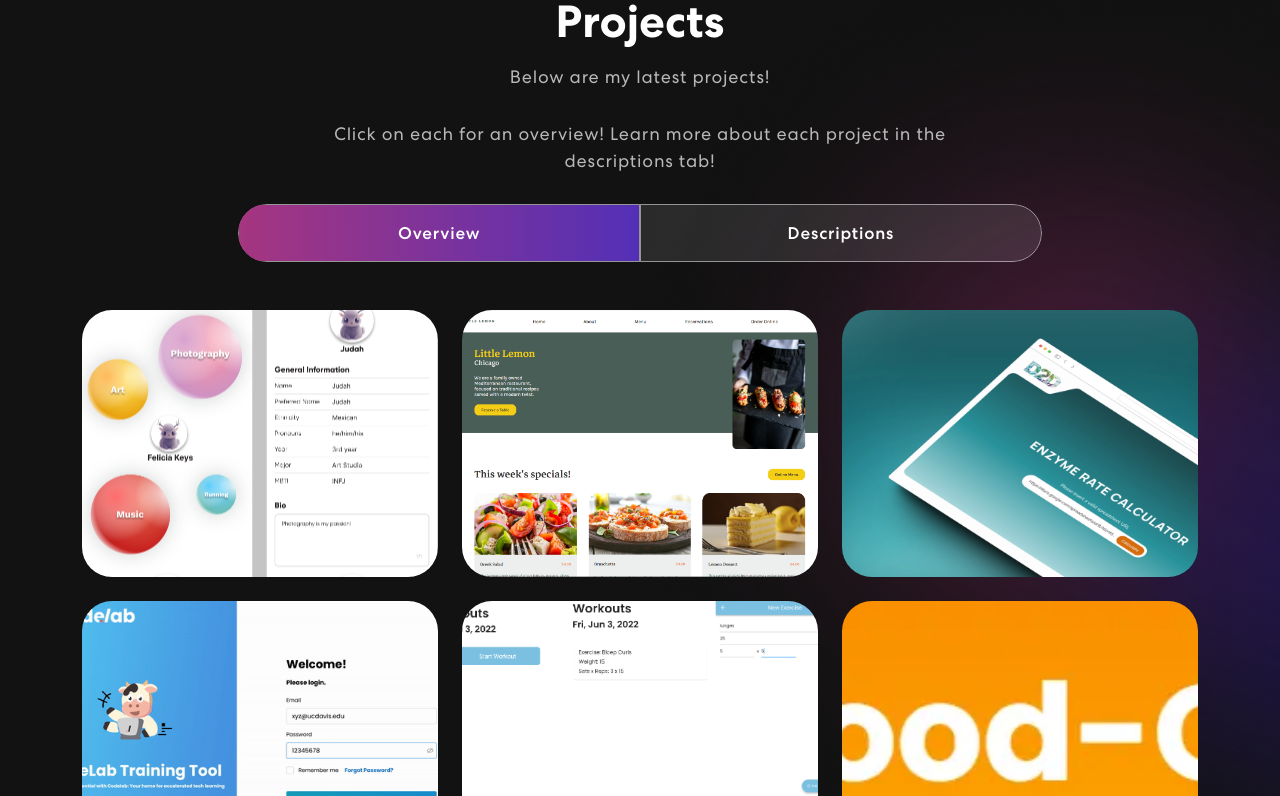
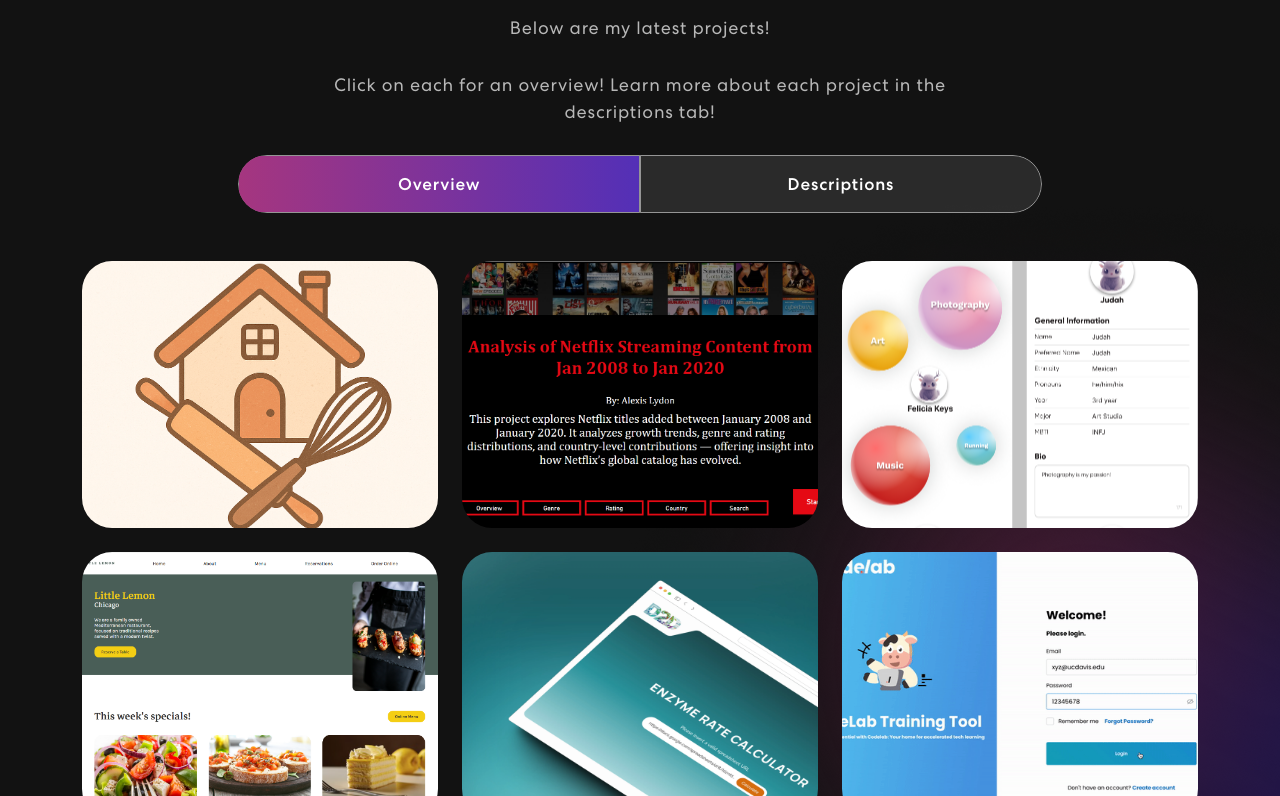
Before and after one commit to alexisbl14/personal-portfolio, a React (Vite) app: page / in a window 1280 px wide. Shown: the part 2004-2800 px from the top of the page. Built offline with nearby package versions, Linux system fonts and the light colour scheme.

Commit message:
update projects

```diff
--- a/src/components/Projects.tsx
+++ b/src/components/Projects.tsx
@@ -1,5 +1,7 @@
 import { Container, Row, Col, Nav, Tab } from "react-bootstrap";
 import { ProjectCard } from "./ProjectCard";
+import bakersHubImg from "../assets/img/bakers-hub.png";
+import netflixImg from "../assets/img/netflix-project.PNG";
 import davisDotImg from "../assets/img/davis-dot2.PNG";
 import littleLemonImg from "../assets/img/little-lemon.png";
 import d2dImg from "../assets/img/d2d-enzyme-rate-calculator.webp";
@@ -11,6 +13,35 @@
 function Projects() {
 
     const projects = [
+        {
+            projTitle: "Baker's Hub (Tentative)",
+            role: "Developer, Designer",
+            imgUrl: bakersHubImg,
+            timeframe: "April 2025 - present",
+            projDesc: "This project is a web app designed for bakers (and eventually other craft-based microbusinesses) to manage their day-to-day operations—from ingredient tracking and recipe costs to sales and event prep, while also supporting learning (later add on) and business growth.",
+            tasks: ["Set up user accounts using Django Rest Framework (DRF) with Token Authentication and permissions.",
+                    "Set up models including Ingredients, Recipes, and RecipeIngredient.",
+                    "Created API endpoints to create, list, update, and delete (CRUD).",
+                    "Implemented Unit Tests with 100% code coverage.",
+                    "Added views to give the user a suggested price based on a given profit margin, and to add and deduct ingredient amounts in inventory."
+            ],
+            skills: ["Python", "SQL", "Django", "DRF", "Unit Testing (TDD)", "RESTful API Development", "Authentication/Authorization", "Database Design & Management", "GitHub"],
+            link: "https://github.com/alexisbl14/bakers-hub-backend"
+        },
+        {
+            projTitle: "Netflix Content Data Analytics Project",
+            role: "Data Analyst",
+            imgUrl: netflixImg,
+            timeframe: "March 2025 - April 2025",
+            projDesc: "This project explores trends in Netflix's content from January 2008 to January 2020 using a cleaned and transformed dataset from Tableau Public. It analyzes growth trends, genre and rating distributions, and country-level contributions — offering insight into how Netflix’s global catalog has evolved.",
+            tasks: ["Processed and cleaned 3 raw CSV datasets using SQL and Excel to normalize genres, unify content ratings, and integrate into a relational data model for efficient querying.",
+                    "Built a multi-page Power BI dashboard with dynamic visuals (bar, line, treemap, KPI cards) using DAX measures for YoY growth and genre ranking.",
+                    "Discovered that 65%+ of content from top-producing non-U.S. countries is classified as International, while the U.S. and Canada favored Comedy and Drama, revealing regional content preferences that could inform localization and licensing strategies.",
+                    "Compiled a report documenting methodology, data transformations, and visual insights to communicate findings to both technical and non-technical stakeholders."
+                ],
+            skills: ["SQL", "Excel", "MySQL", "Power BI", "DAX", "Dashboard Design", "GitHub", "Technical Documentation", "Data Analysis Reporting"],
+            link: "https://github.com/alexisbl14/netflix-content-analysis-2008-2020"
+        },
         {
             projTitle: "DavisDot",
             role: "Developer",
```
Also changed, not shown: src/assets/img/bakers-hub.png (added), src/assets/img/netflix-project.PNG (added).
